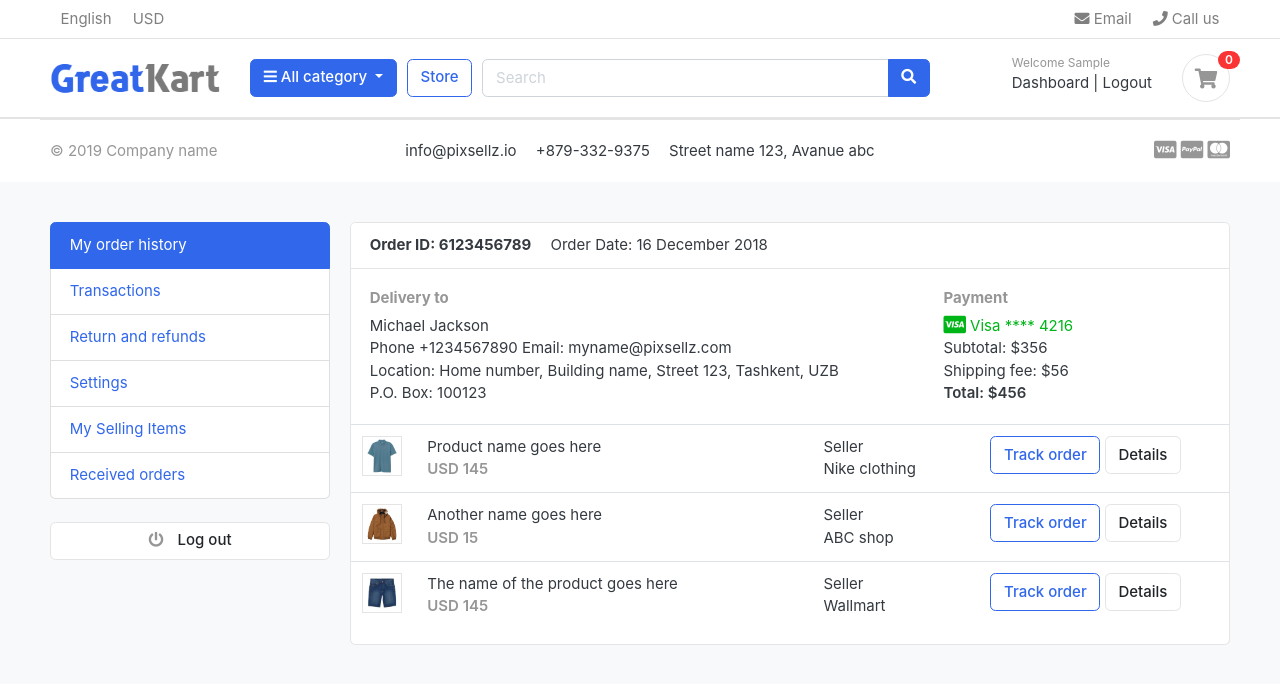
After one commit to Vi-kas123/a2zKart-django, a Django app: page /accounts/ in a window 1280 px wide. The commit adds this page. Shown: the top 684 px of the page. Run offline with Django 4.2, Linux system fonts and the light colour scheme; the visitor is signed in with stand-in values (Sample User, id 1); data that the repository does not hold is empty; some libraries are stand-ins or nearby versions; some web fonts are replaced.

Commit message:
Third commit

```diff
--- a/accounts/models.py
+++ b/accounts/models.py
@@ -16,7 +16,7 @@ class MyAccountManager(BaseUserManager):
             first_name = first_name,
             last_name = last_name
         )
-
+        # user.is_active=True
         user.set_password(password)
         user.save(using = self._db)
         return user
--- /dev/null
+++ b/accounts/urls.py
@@ -0,0 +1,17 @@
+from django.urls import path
+from . import views
+
+urlpatterns = [
+    path('register/',views.register,name='register'),
+    path('login/',views.login,name='login'),
+    path('logout/',views.logout,name='logout'),
+    path('activate/<uidb64>/<token>/',views.activate,name='activate'),
+    path('dashboard/',views.dashboard,name = 'dashboard'),
+    path('',views.dashboard,name = 'dashboard'),
+
+    path('forgetPassword/',views.forgetPassword,name = 'forgetPassword'),
+    path('resetpasswordvalidate/<uidb64>/<token>/',views.resetpassword_validate,name='resetpassword_validate'),
+    path('resetPassword/',views.resetPassword,name = 'resetPassword'),
+
+
+]
--- a/accounts/views.py
+++ b/accounts/views.py
@@ -1,3 +1,184 @@
-from django.shortcuts import render
+from django.shortcuts import render,redirect,HttpResponse
+from .forms import RegistertrationForm
+from .models import Account
+from django.contrib import messages,auth
+from django.contrib.auth import authenticate
+from django.contrib.auth.decorators import login_required
 
+from django.contrib.sites.shortcuts import get_current_site
+from django.template.loader import render_to_string
+from django.utils.http import urlsafe_base64_encode,urlsafe_base64_decode
+from django.utils.encoding import force_bytes
+from django.contrib.auth.tokens import default_token_generator
+from django.core.mail import EmailMessage
 # Create your views here.
+
+def register(request):
+    if request.method=='POST':
+        form = RegistertrationForm(request.POST)
+        if form.is_valid():
+            first_name = form.cleaned_data['first_name']
+            last_name = form.cleaned_data['last_name']
+            phone_number = form.cleaned_data['phone_number']
+            email = form.cleaned_data['email']
+            password = form.cleaned_data['password']
+
+            username = email.split('@')[0]
+            user = Account.objects.create_user(first_name=first_name,last_name=last_name,email=email,username=username,password=password)
+            user.phone_number = phone_number
+            user.save()
+
+
+            # USER ACTIVATION
+            current_site = get_current_site(request)
+            mail_subject = 'Please activate your account'
+            message = render_to_string('accounts/account_verification_email.html',{
+                'user':user,
+                'domain':current_site,
+                'uid': urlsafe_base64_encode(force_bytes(user.pk)),
+                'token':default_token_generator.make_token(user),
+
+            })
+
+            to_email = email
+            send_email = EmailMessage(mail_subject,message,to=[to_email])
+            send_email.send()
+
+
+            # messages.success(request,'Thankyou for registrating with us. We have sent you a verification email to your email address. Please verify it.')
+            return redirect('/accounts/login/?command=verification&email='+email)
+
+    else:
+        form = RegistertrationForm()
+        print("ksdlknl")
+
+
+    context = {
+        'form':form,
+    }
+    return render(request,'accounts/register.html',context)
+
+
+def login(request):
+    if request.method =="POST":
+        email = request.POST['email']
+        password = request.POST['password']
+        user = authenticate(email=email,password=password)
+        print(user)
+
+        if user is not None:
+            auth.login(request,user)
+            messages.success(request,"You are now  logged in.")
+            return redirect('dashboard')
+
+        else:
+            messages.error(request,"Invalid login credentials.")
+            return redirect('login')
+
+    return render(request,'accounts/login.html')
+
+
+@login_required(login_url='login')
+def logout(request):
+      auth.logout(request)
+      messages.success(request,"You are logged out.")
+      return redirect('login')
+
+
+
+def activate(request,uidb64,token):
+    try:
+        uid = urlsafe_base64_decode(uidb64).decode()
+        user = Account._default_manager.get(pk=uid)
+
+    except(TypeError,ValueError,OverflowError,Account.DoesNotExist):
+        user = None
+
+    if user is not None and default_token_generator.check_token(user,token):
+        user.is_active = True
+        user.save()
+        messages.success(request,"Congratutaions! Your account is activated.")
+        return redirect('login')
+
+    else:
+        messages.error(request,"Invalid activation link.")
+        return redirect('registration')
+
+
+
+@login_required(login_url='login')
+def dashboard(request):
+    return render(request,'accounts/dashboard.html')
+
+
+def forgetPassword(request):
+    if request.method=="POST":
+        email = request.POST['email']
+        if Account.objects.filter(email=email).exists():
+            user = Account.objects.get(email__iexact=email)
+
+            # Reset password email
+            current_site = get_current_site(request)
+            mail_subject = 'Please reset your password'
+            message = render_to_string('accounts/reset_password_email.html',{
+                'user':user,
+                'domain':current_site,
+                'uid': urlsafe_base64_encode(force_bytes(user.pk)),
+                'token':default_token_generator.make_token(user),
+
+            })
+
+            to_email = email
+            send_email = EmailMessage(mail_subject,message,to=[to_email])
+            send_email.send()
+
+            messages.success(request,"Password reset email has been sent to your email address.")
+            return redirect('login')
+
+        else:
+            messages.error(request,"Account does not exist")
+            return redirect('forgetPassword')
+
+    return render(request,'accounts/forgetPassword.html')
+
+
+def resetpassword_validate(request,uidb64,token):
+    try:
+        uid = urlsafe_base64_decode(uidb64).decode()
+        user = Account._default_manager.get(pk=uid)
+
+    except(TypeError,ValueError,OverflowError,Account.DoesNotExist):
+        user = None
+
+
+    if user is not None and default_token_generator.check_token(user,token):
+          request.session['uid'] = uid
+          messages.success(request,'Please reset your password')
+          return redirect('resetPassword')
+
+    else:
+        messages.error(request,"This link has been expired")
+        return redirect('login')
+
+
+
+def resetPassword(request):
+    if request.method=='POST':
+       password = request.POST['password']
+       confirm_password = request.POST['confirm_password']
+
+       if password==confirm_password:
+           uid = request.session.get('uid')
+           user = Account.objects.get(pk=uid)
+           user.set_password(password)
+           user.save()
+           messages.success(request,"Password Reset successful")
+           return redirect('login')
+
+
+       else:
+           messages.error(request,'Password do not match')
+           return redirect('resetPassword')
+
+    else:
+        return render(request,'accounts/resetPassword.html')
--- a/carts/views.py
+++ b/carts/views.py
@@ -44,6 +44,7 @@ def _cart_id(request):
 def add_cart(request,product_id):
     product = Products.objects.get(id=product_id)  # it will get the product
     product_variation = []
+    # print("1")
     if request.method == 'POST':
         for item in request.POST:
             key = item
@@ -66,6 +67,7 @@ def add_cart(request,product_id):
         )
     cart.save()
 
+    # print("2")
     is_cart_item_exists = CartItem.objects.filter (product=product,cart = cart).exists()
 
     if is_cart_item_exists:
@@ -89,6 +91,7 @@ def add_cart(request,product_id):
             item.save()
 
         else:
+            # print("3")
             item = CartItem.objects.create(product = product,quantity = 1,cart = cart)
 
             if len(product_variation)>0:
@@ -98,19 +101,24 @@ def add_cart(request,product_id):
             item.save()
 
     else:
+        # print("4")
         cart_item = CartItem.objects.create(
             product = product,
             quantity = 1,
             cart = cart,
         )
+        # print("5")
         if len(product_variation)>0:
+            # print("6")
             cart_item.variations.clear()
-            cart_item.variations.add(item)
+            cart_item.variations.add(*product_variation)
+            # print("7")
 
         cart_item.save()
 
     # return HttpResponse(cart_item.quantity)
     # exit()
+    # print("8")
     return redirect('cart')
 
 
--- a/shopkart/static/js/script.js
+++ b/shopkart/static/js/script.js
@@ -57,3 +57,10 @@ $(document).ready(function() {
 
 });
 // jquery end
+
+
+
+setTimeout(function(){
+    $('#messages').fadeOut('slow')
+
+},4000)
--- a/shopkart/urls.py
+++ b/shopkart/urls.py
@@ -25,5 +25,6 @@ urlpatterns = [
     path('',views.home,name='home'),
     path('store/',include('store.urls')),
     path('cart/',include('carts.urls')),
+    path('accounts/',include('accounts.urls')),
 
 ] + static(settings.MEDIA_URL,document_root = settings.MEDIA_ROOT) # for media files
--- a/store/urls.py
+++ b/store/urls.py
@@ -5,6 +5,7 @@ urlpatterns = [
     path('',views.store,name='store'),
     path('category/<slug:category_slug>/',views.store,name='products_by_category'),
     path('caegory/<slug:category_slug>/<slug:product_slug>/',views.product_detail,name='product_detail'),
-    path('search/',views.search,name = 'search')
+    path('search/',views.search,name = 'search'),
+
 
 ]
--- /dev/null
+++ b/templates/accounts/dashboard.html
@@ -0,0 +1,105 @@
+{% include "base.html" %}
+
+{% load static %}
+
+{% block content %}
+
+
+<!-- ========================= SECTION CONTENT ========================= -->
+<section class="section-conten padding-y bg">
+
+    {% include 'includes/alerts.html' %}
+
+    <div class="container">
+        <div class="row">
+        <aside class="col-md-3">
+            <!--   SIDEBAR   -->
+            <ul class="list-group">
+                <a class="list-group-item active" href="#"> My order history </a>
+                <a class="list-group-item" href="#"> Transactions </a>
+                <a class="list-group-item" href="#"> Return and refunds </a>
+                <a class="list-group-item" href="#">Settings </a>
+                <a class="list-group-item" href="#"> My Selling Items </a>
+                <a class="list-group-item" href="#"> Received orders </a>
+            </ul>
+            <br>
+            <a class="btn btn-light btn-block" href="{% url 'logout' %}"> <i class="fa fa-power-off"></i> <span class="text">Log out</span> </a>
+            <!--   SIDEBAR .//END   -->
+        </aside>
+        <main class="col-md-9">
+            <article class="card">
+            <header class="card-header">
+                <strong class="d-inline-block mr-3">Order ID: 6123456789</strong>
+                <span>Order Date: 16 December 2018</span>
+            </header>
+            <div class="card-body">
+                <div class="row">
+                    <div class="col-md-8">
+                        <h6 class="text-muted">Delivery to</h6>
+                        <p>Michael Jackson <br>
+                        Phone +1234567890 Email: myname@pixsellz.com <br>
+                        Location: Home number, Building name, Street 123,  Tashkent, UZB <br>
+                        P.O. Box: 100123
+                         </p>
+                    </div>
+                    <div class="col-md-4">
+                        <h6 class="text-muted">Payment</h6>
+                        <span class="text-success">
+                            <i class="fab fa-lg fa-cc-visa"></i>
+                            Visa  **** 4216
+                        </span>
+                        <p>Subtotal: $356 <br>
+                         Shipping fee:  $56 <br>
+                         <span class="b">Total:  $456 </span>
+                        </p>
+                    </div>
+                </div> <!-- row.// -->
+            </div> <!-- card-body .// -->
+            <div class="table-responsive">
+            <table class="table table-hover">
+                <tr>
+                    <td width="65">
+                        <img src="../images/items/1.jpg" class="img-xs border">
+                    </td>
+                    <td>
+                        <p class="title mb-0">Product name goes here </p>
+                        <var class="price text-muted">USD 145</var>
+                    </td>
+                    <td> Seller <br> Nike clothing </td>
+                    <td width="250"> <a href="#" class="btn btn-outline-primary">Track order</a> <a href="#" class="btn btn-light"> Details </a> </td>
+                </tr>
+                <tr>
+                    <td>
+                        <img src="../images/items/2.jpg" class="img-xs border">
+                    </td>
+                    <td>
+                        <p class="title mb-0">Another name goes here </p>
+                        <var class="price text-muted">USD 15</var>
+                    </td>
+                    <td> Seller <br> ABC shop </td>
+                    <td> <a href="#" class="btn btn-outline-primary">Track order</a> <a href="#" class="btn btn-light"> Details </a> </td>
+                </tr>
+                <tr>
+                    <td>
+                        <img src="../images/items/3.jpg" class="img-xs border">
+                    </td>
+                    <td>
+                        <p class="title mb-0">The name of the product  goes here </p>
+                        <var class="price text-muted">USD 145</var>
+                    </td>
+                    <td> Seller <br> Wallmart </td>
+                    <td> <a href="#" class="btn btn-outline-primary">Track order</a> <a href="#" class="btn btn-light"> Details </a> </td>
+                </tr>
+            </table>
+            </div> <!-- table-responsive .end// -->
+            </article> <!-- order-group.// -->
+        </main>
+    </div> <!-- row.// -->
+    </div>
+
+
+    </section>
+    <!-- ========================= SECTION CONTENT END// ========================= -->
+
+
+{% endblock %}
--- /dev/null
+++ b/templates/includes/alerts.html
@@ -0,0 +1,12 @@
+{% if messages %}
+    {% for message in messages %}
+    <div id="messages" class="container mt-3">
+    <div {% if message.tags %} class="alert alert-{{ message.tags }}"{% endif %} role="alert">
+        <button type="button" class="close" data-dismiss="alert"><span aria.hidden="true">&times;</span></button>
+        {% if message.level == DEFAULT_MESSAGE_LEVELS.ERROR %}Error : {% endif %}
+        {{ message }}
+    </div>
+
+   </div>
+   {% endfor %}
+{% endif %}
--- a/templates/includes/navbar.html
+++ b/templates/includes/navbar.html
@@ -60,13 +60,25 @@
         </div> <!-- col.// -->
         <div class="col-lg-3 col-sm-6 col-8 order-2 order-lg-3">
                     <div class="d-flex justify-content-end mb-3 mb-lg-0">
+
+                        {% if user.id is None %}
                         <div class="widget-header">
                             <small class="title text-muted">Welcome guest!</small>
                             <div>
-                                <a href="./signin.html">Sign in</a> <span class="dark-transp"> | </span>
-                                <a href="./register.html"> Register</a>
+                                <a href="{% url 'login' %}">Sign in</a> <span class="dark-transp"> | </span>
+                                <a href="{% url 'register' %}"> Register</a>
                             </div>
                         </div>
+                        {% else %}
+                        <div class="widget-header">
+                            <small class="title text-muted">Welcome {{ user.first_name | capfirst}}</small>
+                            <div>
+                                <a href="{% url 'dashboard' %}">Dashboard</a> <span class="dark-transp"> | </span>
+                                <a href="{% url 'logout' %}"> Logout</a>
+                            </div>
+                        </div>
+                        {% endif %}
+
                         <a href="{% url 'cart' %}" class="widget-header pl-3 ml-3">
                             <div class="icon icon-sm rounded-circle border"><i class="fa fa-shopping-cart"></i></div>
                             <span class="badge badge-pill badge-danger notify">{{ cart_count }}</span>
```
Also changed, not shown: accounts/forms.py (added, +41 -0 lines), shopkart/settings.py (+18 -0 lines), templates/accounts/ForgetPassword.html (added, +43 -0 lines), templates/accounts/account_verification_email.html (added, +10 -0 lines), templates/accounts/login.html (added, +55 -0 lines), templates/accounts/register.html (added, +65 -0 lines), templates/accounts/resetPassword.html (added, +41 -0 lines), templates/accounts/reset_password_email.html (added, +10 -0 lines).
